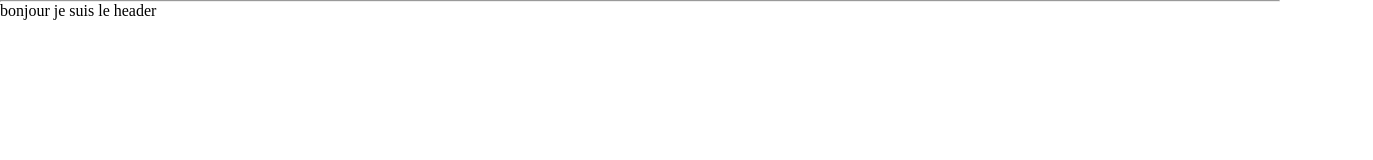
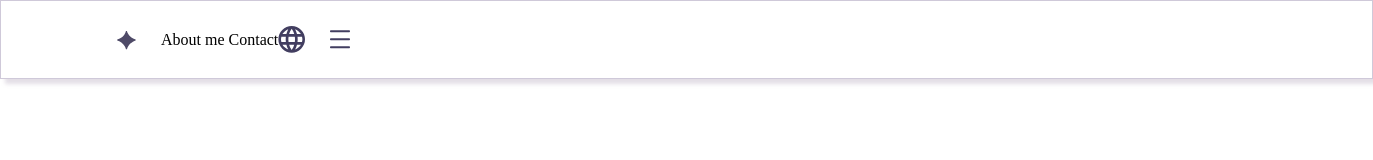
Before and after one commit to LyaKelo/Portfolio, a website built with Parcel: page src/header.html in a window 1280 px wide. Shown: the whole page, 1373 px wide, since content can reach past the window. Built offline with nearby package versions, Linux system fonts and the light colour scheme; a web font is replaced by a local one.

Commit message:
début 26.03

```diff
--- a/src/header.html
+++ b/src/header.html
@@ -7,6 +7,17 @@
     <link rel="stylesheet" href="scss/main.scss" />
   </head>
 
-  <hr />
-  bonjour je suis le header
+  <!-- finir ce truc là -->
+  <div class="header">
+    <div class="header-elements">
+      <div class="header-left-elements">
+        <img src="icons/etoile_✦.svg" alt="" />
+        About me Contact
+      </div>
+      <div class="header-right-elements">
+        <img src="icons/language.svg" alt="" />
+        <img src="icons/menu.svg" alt="" />
+      </div>
+    </div>
+  </div>
 </html>
--- a/src/scss/main.scss
+++ b/src/scss/main.scss
@@ -14,3 +14,4 @@
 @import "base";
 @import "layout";
 @import "modules/example";
+@import "modules/header";
--- /dev/null
+++ b/src/scss/modules/_header.scss
@@ -0,0 +1,25 @@
+.header {
+  display: flex;
+  width: 1373px;
+  padding: 25px 116px;
+  justify-content: space-between;
+  align-items: center;
+  border: 1px solid var(--Unclicked-unhovered, #cfc9d9);
+  box-shadow: 5px 5px 4px 0px rgba(162, 147, 172, 0.3);
+  backdrop-filter: blur(2px);
+}
+.header-elements {
+  display: flex;
+  gap: auto;
+}
+.header-left-elements {
+  display: flex;
+  align-items: center;
+  gap: 25px;
+}
+.header-right-elements {
+  display: flex;
+  align-items: center;
+  gap: 25px;
+  justify-content: flex-end;
+}
```
Also changed, not shown: src/index.html (+1 -1 lines), src/icons/etoile_✦.svg (added), src/icons/language.svg (added), src/icons/menu.svg (added).
